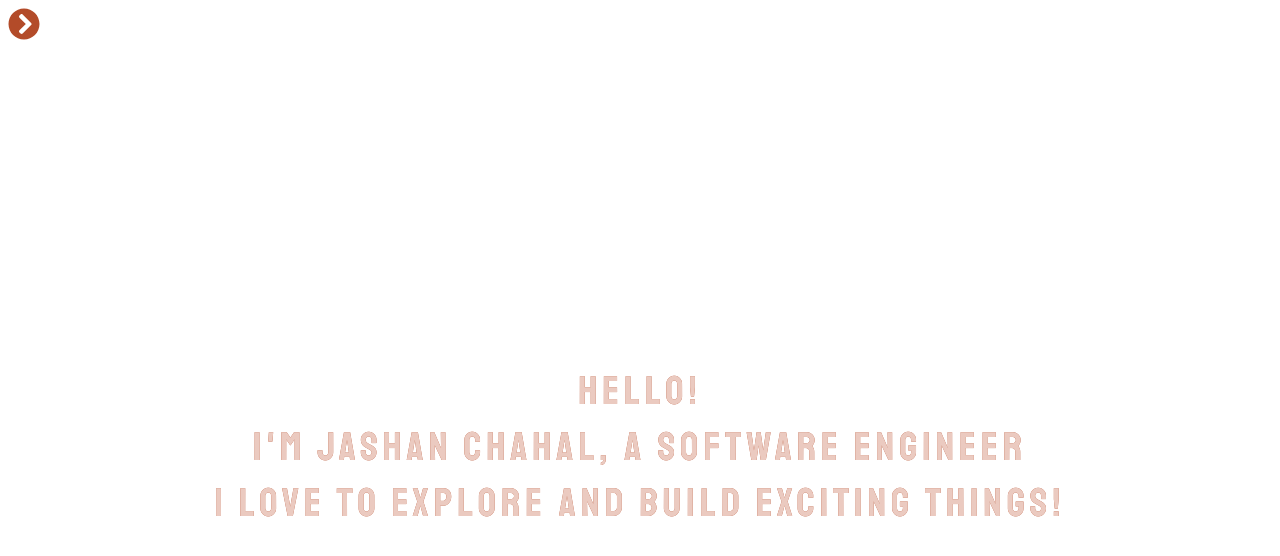
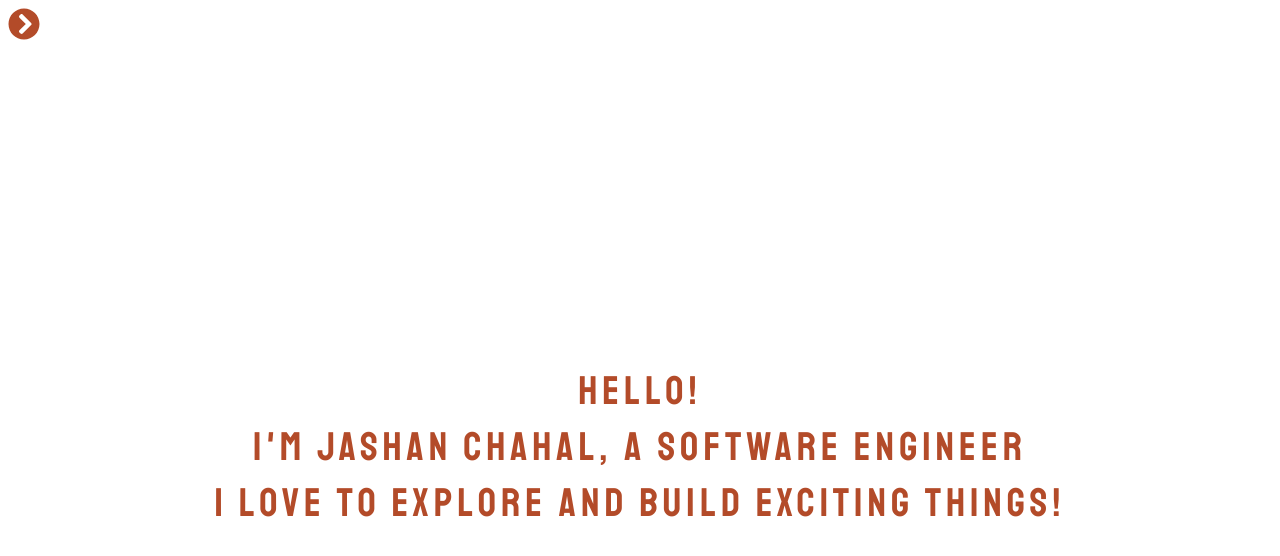
Before and after one commit to JashanChahal/JashanChahal.github.io, a React (Create React App) app: page / in a window 1280 px wide. Shown: the top 556 px of the page. Built offline with nearby package versions, Linux system fonts and the light colour scheme.

Commit message:
improved animation

```diff
--- a/src/components/AnimatedText.js
+++ b/src/components/AnimatedText.js
@@ -41,7 +41,7 @@ export const AnimatedText = ({ textColor, overlayColor, children, ...props }) =>
                 {children}
             </div>
             <div
-                style={{ color: overlayColor }}
+                style={{color: overlayColor}}
                 className="animatedTextContentClone"
             >
                 {children}
--- a/src/components/animatedText.css
+++ b/src/components/animatedText.css
@@ -27,8 +27,8 @@
     transition: all 0.4s ease-out;
     clip-path: polygon(
       0 0 ,
-      calc(var(--maskX) * 1% + (var(--maskY)-50)*0.4% ) 0,
-        calc(var(--maskX) * 1% + (var(--maskY)-50) * -0.4%) 100%,
+      calc(var(--maskX) * 1% + (var(--maskY))*0.4% ) 0,
+      calc(var(--maskX) * 1% + (var(--maskY)) * -0.4%) 100%,
       0 100%
     ) ;
 }
```
Also changed, not shown: 1 other file (tests, documents, lock files or other folders).
